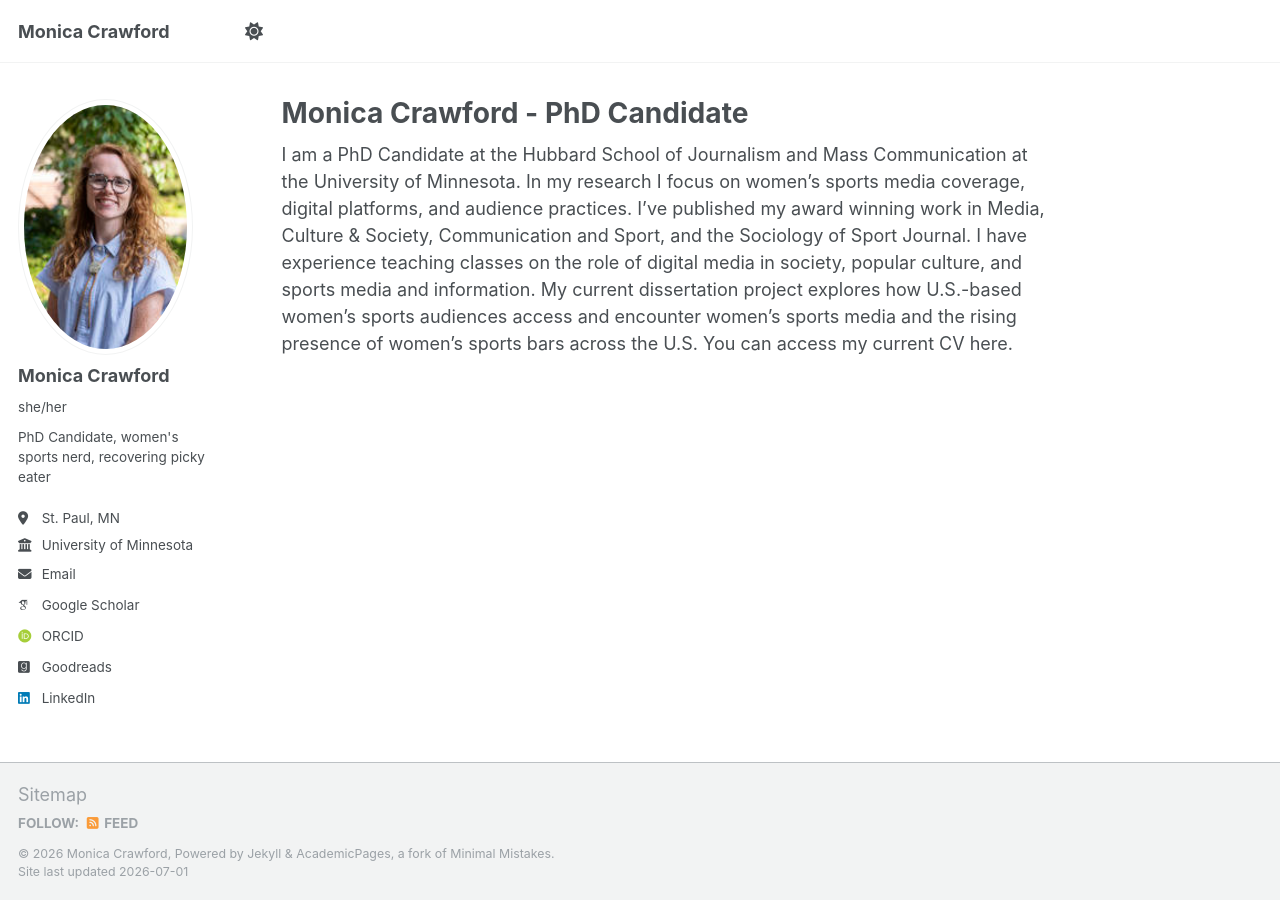
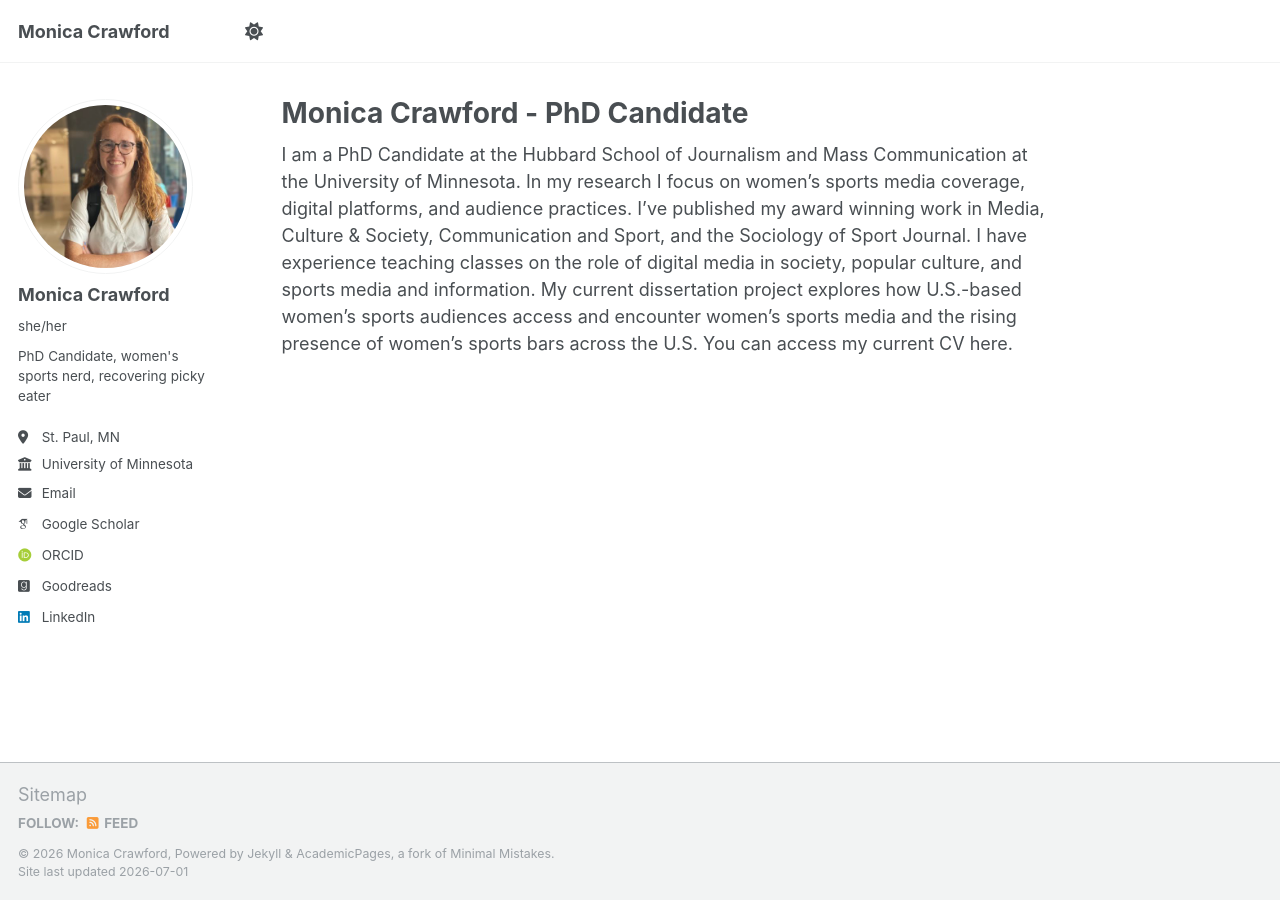
Before and after one commit to monica-crawford/monica-crawford.github.io, a Jekyll site: the page built from _pages/about.md, in a window 1280 px wide. Built offline with Jekyll 4.4.1, drawn with Linux system fonts in a browser that asks for light colours; some web fonts are replaced; a script that is not in the unit is left out.

Commit message:
Update _config.yml

```diff
--- a/_config.yml
+++ b/_config.yml
@@ -22,7 +22,7 @@ repository               : "monica-crawford/monica-crawford.github.io"
 #               Additional customization can be done by editing /_includes/author-profile.html
 author:
   # Biographic information
-  avatar           : "MCHeadshot.jpg"
+  avatar           : "headshot.jpg"
   name             : "Monica Crawford"
   pronouns         : "she/her"
   bio              : "PhD Candidate, women's sports nerd, recovering picky eater"
```
